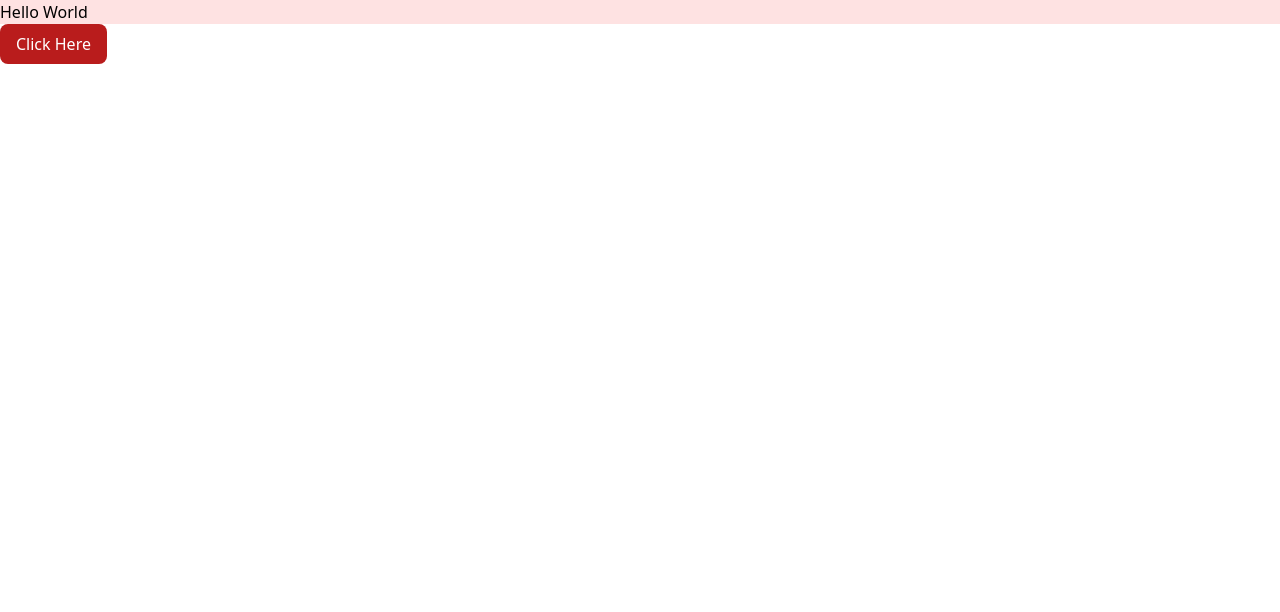
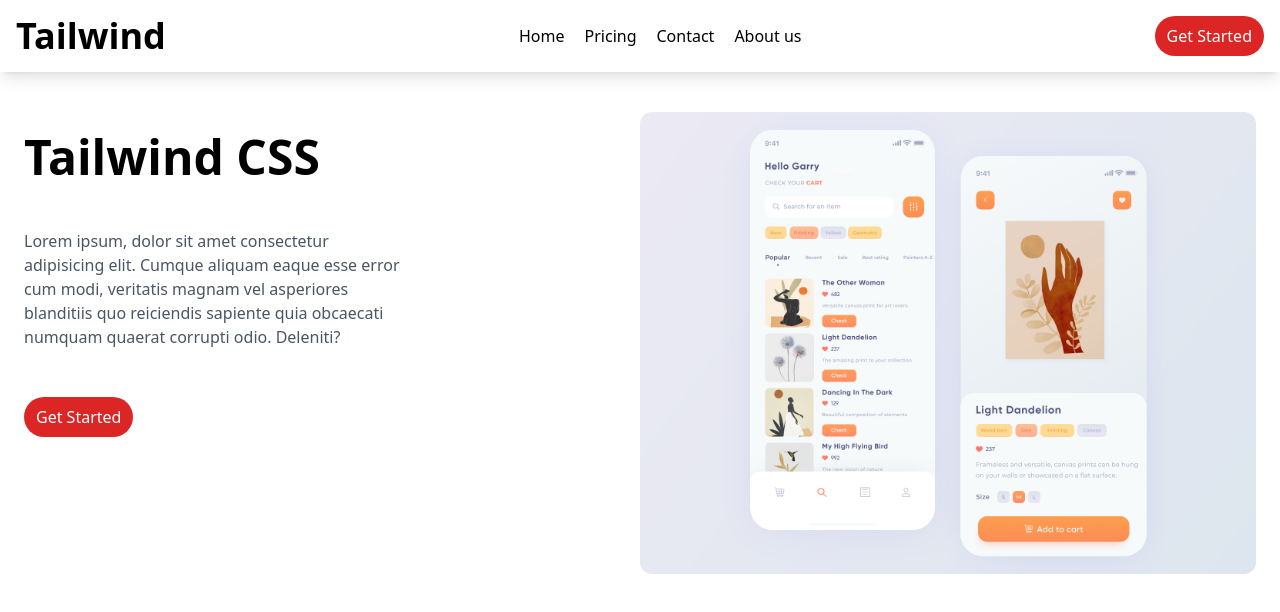
Before and after one commit to Daniel-16/tailwind-website, a website: page dist/index.html in a window 1280 px wide. Drawn offline with Linux system fonts and the light colour scheme.

Commit message:
First commit: Contains navbar and section components

```diff
--- a/dist/index.html
+++ b/dist/index.html
@@ -10,10 +10,44 @@
 </head>
 
 <body>
-    <div class="container mx-auto">
-        <h1 class="bg-red-100">Hello World</h1>
-        <button class="bg-red-700 text-white rounded-lg py-2 px-4">Click Here</button>
-    </div>
+    <nav class="relative shadow-lg p-4 w-full mx-auto">
+        <div class="flex items-center justify-between">
+            <div class="text-4xl font-bold hover:cursor-pointer">
+                Tailwind
+            </div>
+            <div class="hidden md:flex space-x-5">
+                <a href="#" class="hover:text-gray-500">Home</a>
+                <a href="#" class="hover:text-gray-500">Pricing</a>
+                <a href="#" class="hover:text-gray-500">Contact</a>
+                <a href="#" class="hover:text-gray-500">About us</a>
+            </div>
+            <a href="" class="hidden md:block px-3 py-2 text-white bg-red-600 rounded-full hover:bg-red-700">Get
+                Started</a>
+        </div>
+    </nav>
+    <section id="hero">
+        <!--Flex container-->
+        <div class="container flex flex-col-reverse md:flex-row items-center px-6 mx-auto mt-10 space-y-0 md:space-y-0">
+            <!-- Left Items -->
+            <div class="flex flex-col mb-32 space-y-12 md:w-1/2">
+                <h1 class="max-w-md text-4xl mt-3 font-bold text-center md:text-5xl md:text-left">Tailwind CSS</h1>
+                <p class="max-w-sm text-center text-gray-600 md:text-left">
+                    Lorem ipsum, dolor sit amet consectetur adipisicing elit. Cumque aliquam eaque esse error cum modi,
+                    veritatis magnam vel asperiores blanditiis quo reiciendis sapiente quia obcaecati numquam quaerat
+                    corrupti odio. Deleniti?
+                </p>
+                <div class="flex justify-center md:justify-start">
+                    <a href="" class="px-3 py-2 text-white bg-red-600 rounded-full hover:bg-red-700">Get
+                        Started</a>
+                </div>
+            </div>
+            <div class="md:w-1/2">
+                <img src="../img/ui-01.png" alt="" class="rounded-xl">
+            </div>
+        </div>
+    </section>
+
+    <!-- Features section -->
 </body>
 
 </html>
--- a/package.json
+++ b/package.json
@@ -1,4 +1,7 @@
 {
+  "scripts": {
+    "build": "tailwindcss build -i src/style.css -o ./dist/styles.css --watch"
+  },
   "devDependencies": {
     "tailwindcss": "^3.1.4"
   }
```
Also changed, not shown: dist/styles.css, img/img-01.jpg (added), img/img-02.jpg (added), img/ui-01.png (added), img/ui-02.webp (added), 1 other file.
